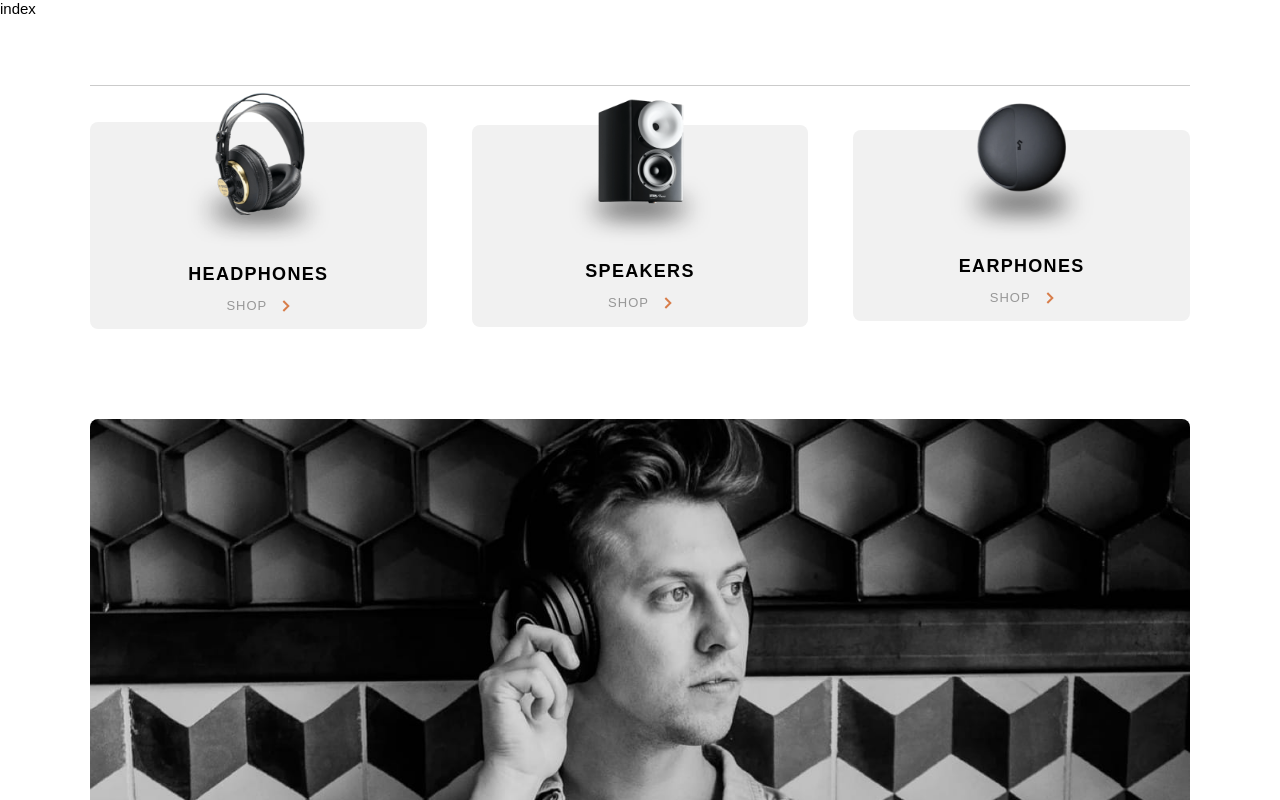
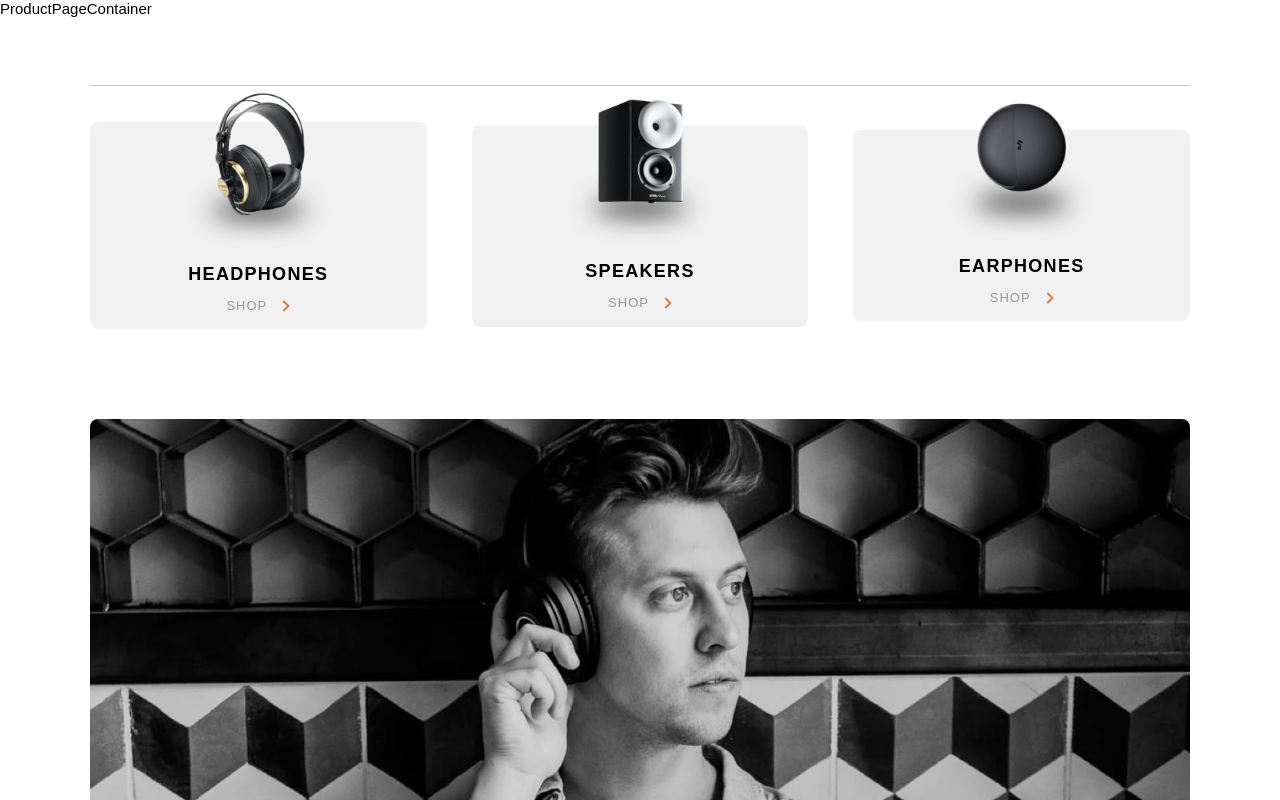
Before and after one commit to sleths/Advanced-ecommerce-website, a React (Create React App) app: page /product/3 in a window 1280 px wide. Shown: the top 800 px of the page. Built offline with nearby package versions, Linux system fonts and the light colour scheme.

Commit message:
The page is not found

```diff
--- a/src/components/ProductPageLayout/index.jsx
+++ b/src/components/ProductPageLayout/index.jsx
@@ -1,9 +1,15 @@
 import { useParams } from "react-router";
+import data from "../../data.json";
 
 const ProductPageLayout = () => {
-  const {id} = useParams();
+  const { id } = useParams();
+  const product = data.find((product) => product.id === +id);
   return (
-    <div>index</div>
+    <>
+    {product === undefined ? (
+      <div>The page is not found.</div>
+    ): ( <div>ProductPageContainer</div>)}
+    </>
   )
 }
 
```
